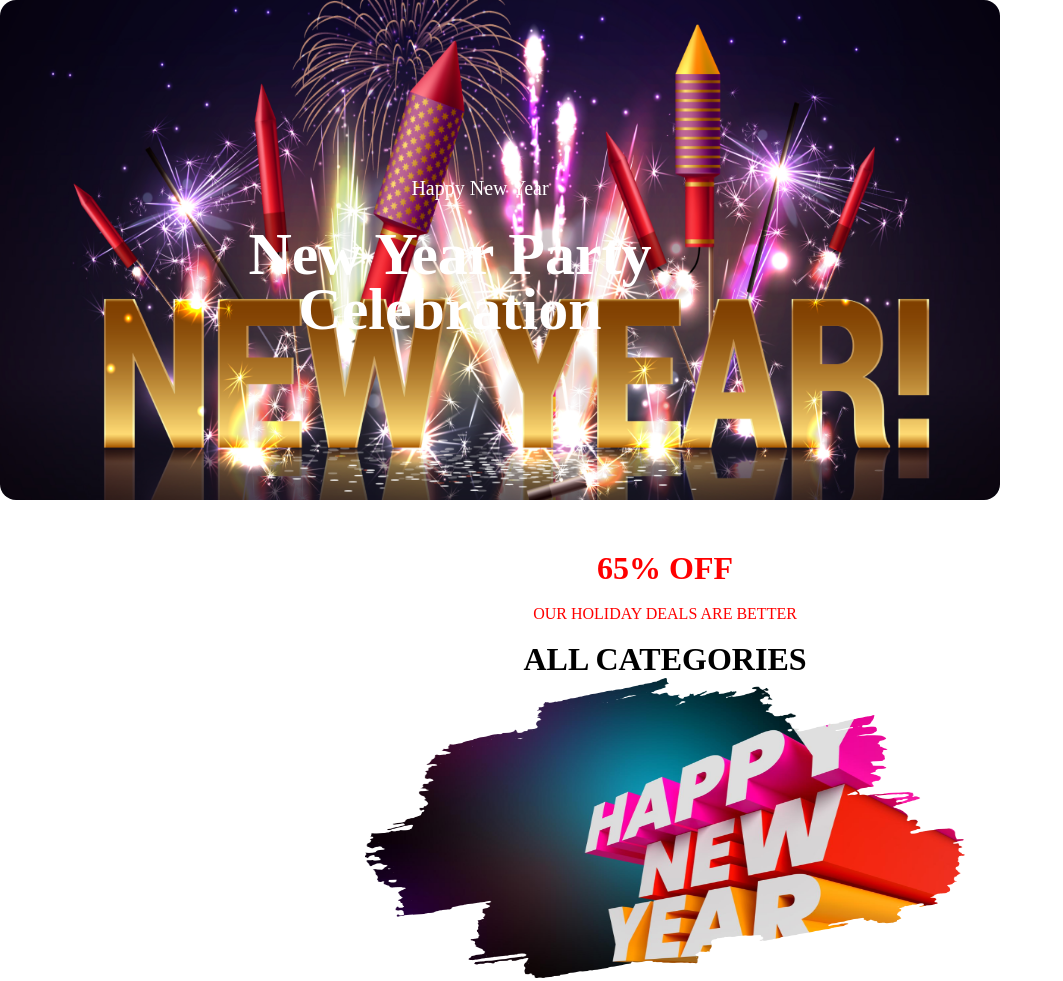
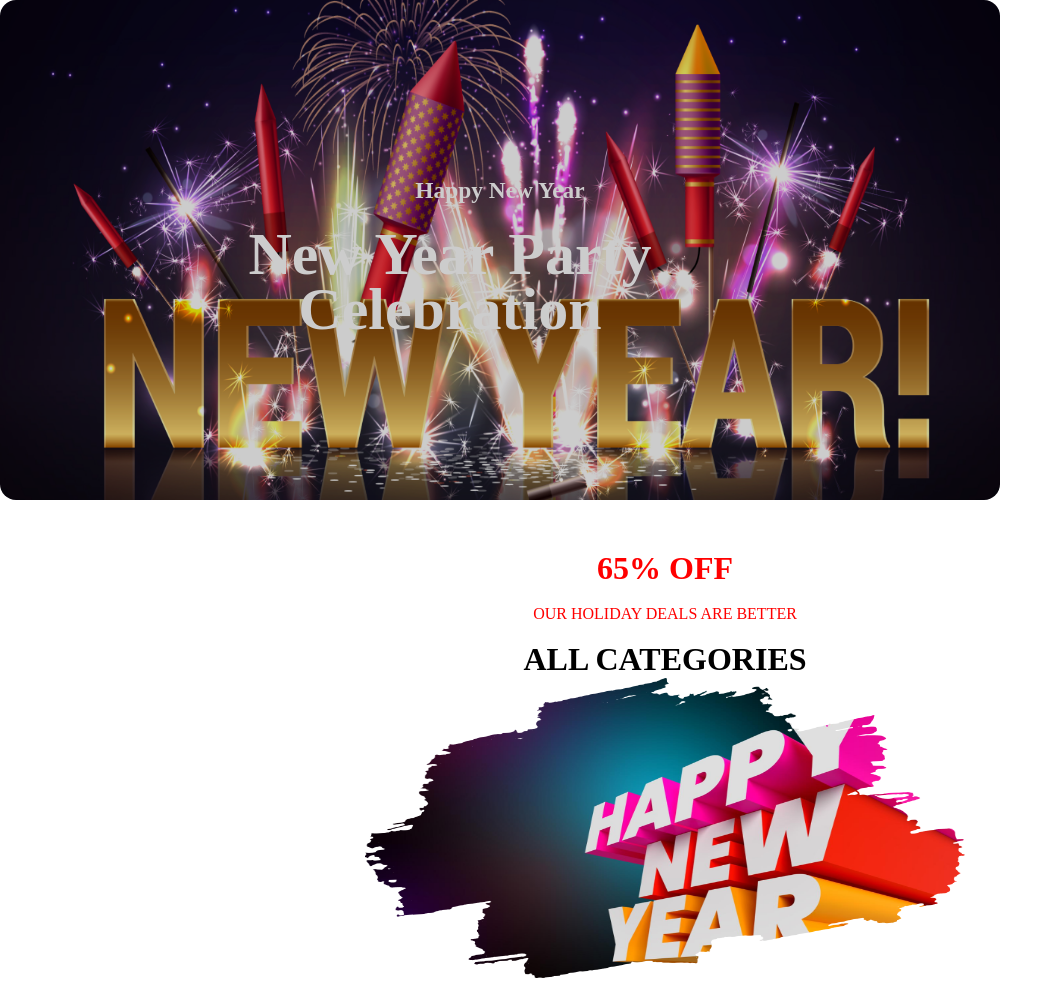
Before and after one commit to rakibulVSC/B9A1-New-Year-New-Mission-main, a plain HTML site: page resources/index.html in a window 1280 px wide. Shown: the top 981 px of the page, without its empty margins (0-1063 px from the left). Drawn offline with Linux system fonts and the light colour scheme.

Commit message:
add language

```diff
--- a/resources/index.html
+++ b/resources/index.html
@@ -10,7 +10,7 @@
     <header>
         <!-- 1st step  -->
         <div class="header">
-             <div class="header-text"> <p>Happy New Year</p></div>
+             <div class="header-text"> <h3>Happy New Year</h3></div>
            <div class="header-head"> <h1>New Year Party Celebration </h1></div>
         </div>
     </header>
--- a/resources/style.css
+++ b/resources/style.css
@@ -4,6 +4,7 @@
 }
 .header{
     background-image:url('../resources/Banner\ Image.png');
+    filter: brightness(80%);
     background-repeat: no-repeat;
     width: 1000px;
     height:500px;
@@ -15,7 +16,7 @@
 }
 .header-text{
     height: 50px;
-    width: 140px;
+    width: 180px;
     color:#fff;
     text-align:center;
     font-size: 20px;
```
